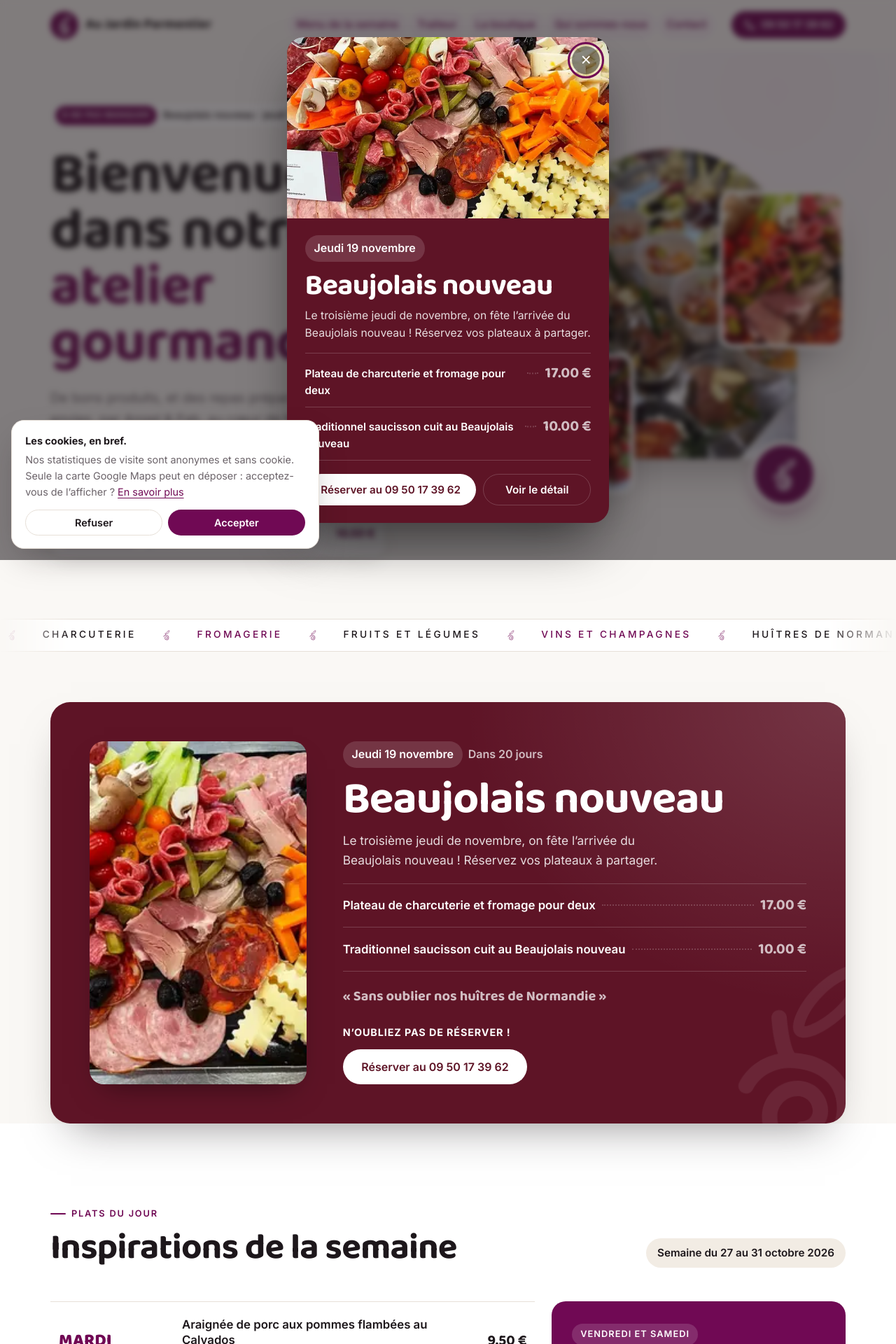
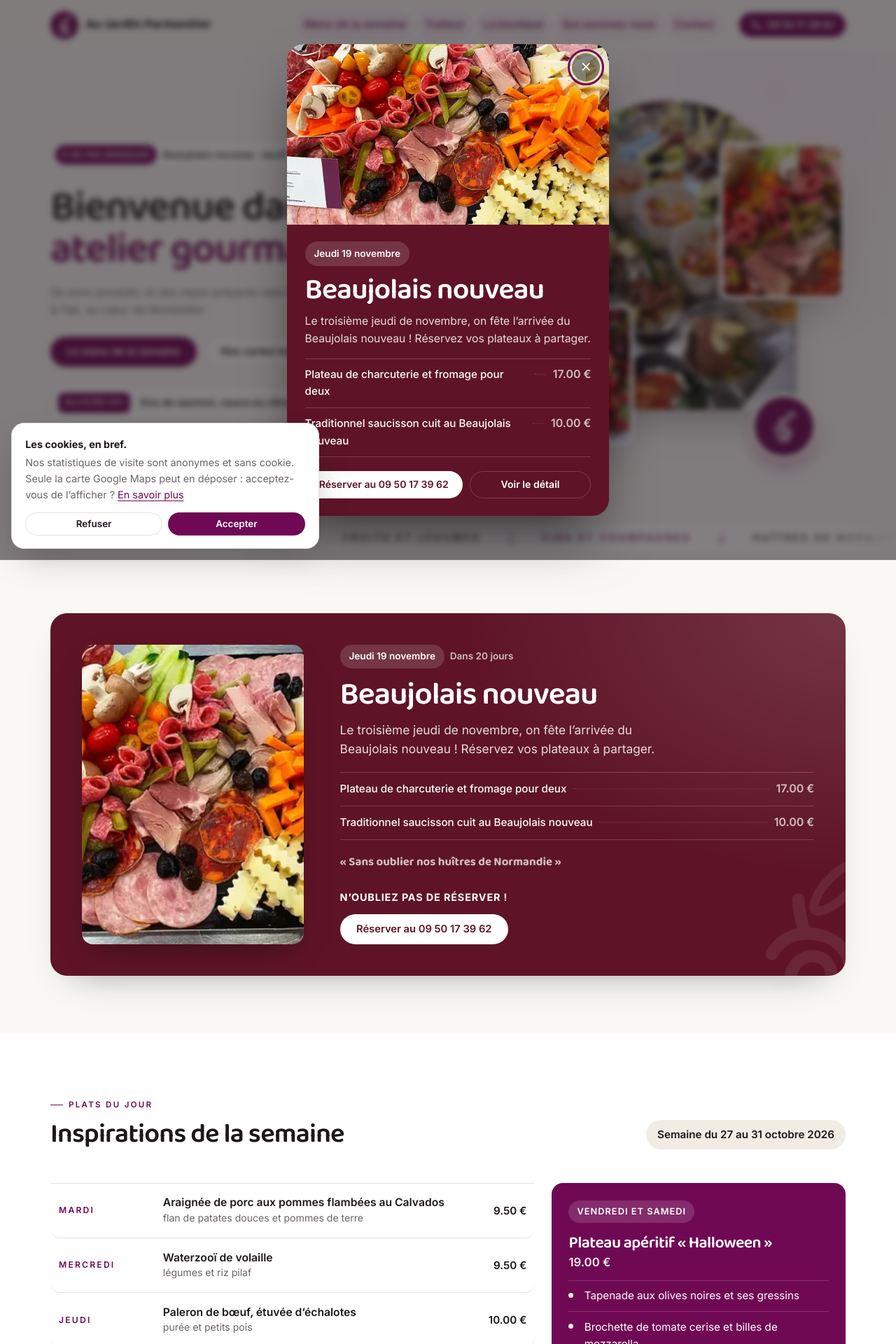
Before and after one commit to ValentinGardin/au-jardin-parmentier, a PHP site: page / in a window 1280 px wide. Shown: the top 1920 px of the page at 70% size. Run offline with PHP 8.4, Linux system fonts and the light colour scheme.

Commit message:
Site : affinage général, plus fin et plus élégant
Titres moins gras et plus petits, espacements entre sections réduits, boutons plus fins,
jours du menu en petites capitales espacées, prix en texte simple, événement, offre spéciale,
cartes traiteur et rayons allégés, ombres et arrondis plus discrets.

Co-Authored-By: Claude Opus 5.5 <noreply@anthropic.com>
Claude-Session: https://claude.ai/code/session_01KvLbYeHqUobjvQH11YwVo9

```diff
--- a/index.php
+++ b/index.php
@@ -60,7 +60,7 @@ $dateDuJour = function ($sw, $nom) {
 <link rel="manifest" href="site.webmanifest">
 <link rel="preload" href="fonts/inter-latin.woff2" as="font" type="font/woff2" crossorigin>
 <link rel="preload" href="fonts/baloo2-latin.woff2" as="font" type="font/woff2" crossorigin>
-<link href="style.css?v=16" rel="stylesheet">
+<link href="style.css?v=17" rel="stylesheet">
 <script>document.documentElement.classList.add('js')</script>
 </head>
 <body>
--- a/lib.php
+++ b/lib.php
@@ -2,7 +2,7 @@
 // Fonctions communes au site (index.php), à l'affiche (affiche.php) et au back-office (back-office-jardin/)
 const DATA = __DIR__ . '/data';
 const ESPACE = 'back-office-jardin';   // dossier du back-office : https://…/back-office-jardin/
-const VERSION = '1.25 · 31 octobre 2026';
+const VERSION = '1.26 · 31 octobre 2026';
 const FORTE_DEMANDE = 15;   // parts réservées à partir desquelles un plat est signalé « forte demande »
 const FORTE_OFFRE = 10;     // même chose pour l'offre spéciale et les produits des événements   // affichée en bas de la page de connexion du back-office
 const JOURS = ['Lundi', 'Mardi', 'Mercredi', 'Jeudi', 'Vendredi', 'Samedi', 'Dimanche'];
--- a/style.css
+++ b/style.css
@@ -585,3 +585,59 @@ body.rs-ouvert{overflow:hidden}
 .rs-plat.rs-epuise{opacity:.6;background:var(--fond)}
 .rs-tag-epuise{color:#b42318}
 .rs-plus-dispo{font-size:.82rem;font-weight:600;color:#b42318}
+
+/* ===== Affinage : plus fin, plus élégant ===== */
+:root{--r:16px;--ombre:0 1px 2px rgba(29,23,27,.04),0 10px 28px -14px rgba(29,23,27,.12)}
+h1,h2,h3,h4{font-weight:600;letter-spacing:-.022em;line-height:1.08}
+h2{font-size:clamp(1.75rem,3vw,2.45rem)}
+.section{padding:clamp(3.2rem,6.5vw,5.2rem) 0}
+.eyebrow{font-size:.72rem;letter-spacing:.2em;font-weight:600}
+.eyebrow::before{width:18px;height:1px}
+.btn{font-size:.88rem;font-weight:600;padding:.72rem 1.2rem;border-width:1px}
+.btn-lg{padding:.85rem 1.4rem;font-size:.92rem}
+.btn-sm{padding:.55rem .95rem;font-size:.84rem}
+/* Accueil */
+.hero h1{font-size:clamp(2.3rem,4.6vw,3.75rem);line-height:1.02;margin-bottom:1.1rem}
+.lead{font-size:clamp(.98rem,1.2vw,1.08rem);margin-bottom:1.6rem}
+.du-jour{margin-top:1.6rem;padding:.65rem .9rem .65rem .65rem;border-radius:14px}
+.du-jour-tag{font-size:.66rem;padding:.35rem .55rem;border-radius:8px;letter-spacing:.1em}
+.du-jour-nom{font-size:.9rem}
+.du-jour-px{font:600 .95rem var(--texte)}
+/* Événements */
+.evt{padding:clamp(1.6rem,4vw,2.8rem);box-shadow:0 24px 50px -32px rgba(0,0,0,.45)}
+.evt h2{font-size:clamp(2rem,3.6vw,2.8rem);line-height:1}
+.evt-date{font-size:.85rem}
+.evt-items li{padding:.7rem 0;font-weight:500;font-size:.95rem}
+.evt-items i{border-bottom-width:1px}
+.evt-items b{font:600 1rem var(--texte)}
+.evt-sym{height:240px}
+/* Menu de la semaine */
+.jour{grid-template-columns:8rem 1fr auto;padding:1.05rem .75rem;gap:.3rem 1.3rem}
+.jour-nom{font:600 .76rem/1 var(--texte);letter-spacing:.18em;text-transform:uppercase;color:var(--violet)}
+.jour-nom em{font-size:.64rem;letter-spacing:.12em;margin-top:.35rem}
+.jour-plat strong{font-size:.98rem;font-weight:600}
+.jour-plat span{font-size:.88rem}
+.jour-px{font:600 .95rem var(--texte)}
+.special{padding:1.6rem 1.5rem 1.5rem}
+.special h3{font-size:1.45rem}
+.special-px{font:600 1.05rem var(--texte)}
+.conges h3{font-size:clamp(1.7rem,3.6vw,2.4rem)}
+.choix-semaine button{font-size:.88rem;padding:.5rem .9rem}
+.resa-bandeau{padding:.8rem .8rem .8rem .9rem}
+.resa-bandeau-ico{width:40px;height:40px;border-radius:12px}
+.resa-bandeau p{font-size:.95rem}
+/* Cartes traiteur */
+.carte{box-shadow:var(--ombre)}
+.carte-info h3{font-size:clamp(1.65rem,2.8vw,2.15rem)}
+.carte-info .carte-px{font:600 1.05rem var(--texte);padding:.3rem .75rem;border-radius:10px}
+.cat h4{font-size:1.12rem}
+.cat-tete{border-bottom-width:1px}
+.cat-px{font:600 .95rem var(--texte)}
+/* Boutique, maison, avis, lettre */
+.rayon h3{font-size:1.3rem}
+.rayon-txt{padding:1.2rem}
+.atouts strong{font-size:1.05rem}
+.ng-note{font-size:2.2rem}
+.lettre h2{font-size:clamp(1.3rem,2.2vw,1.6rem)}
+@media (max-width:620px){.jour{grid-template-columns:1fr auto;padding:.95rem .5rem}}
+.evt-ligne{font-size:1.05rem}
```
